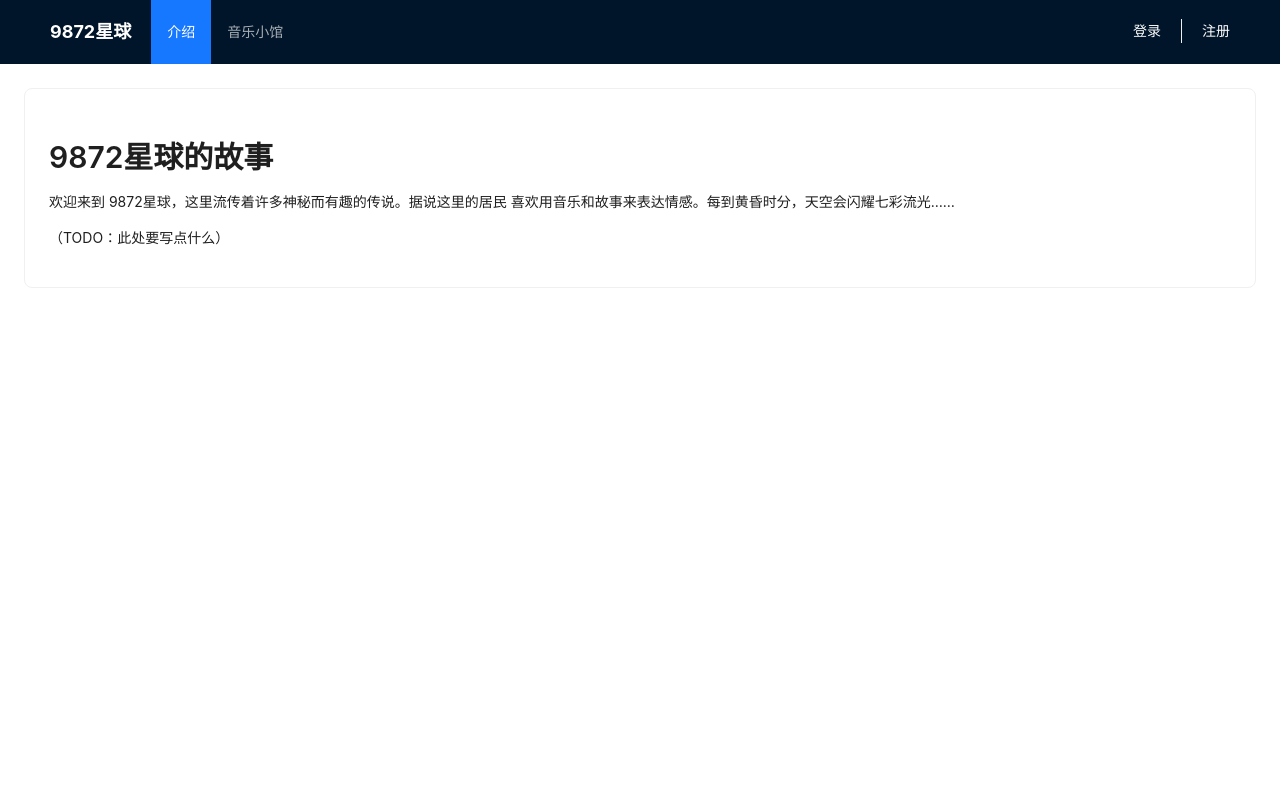
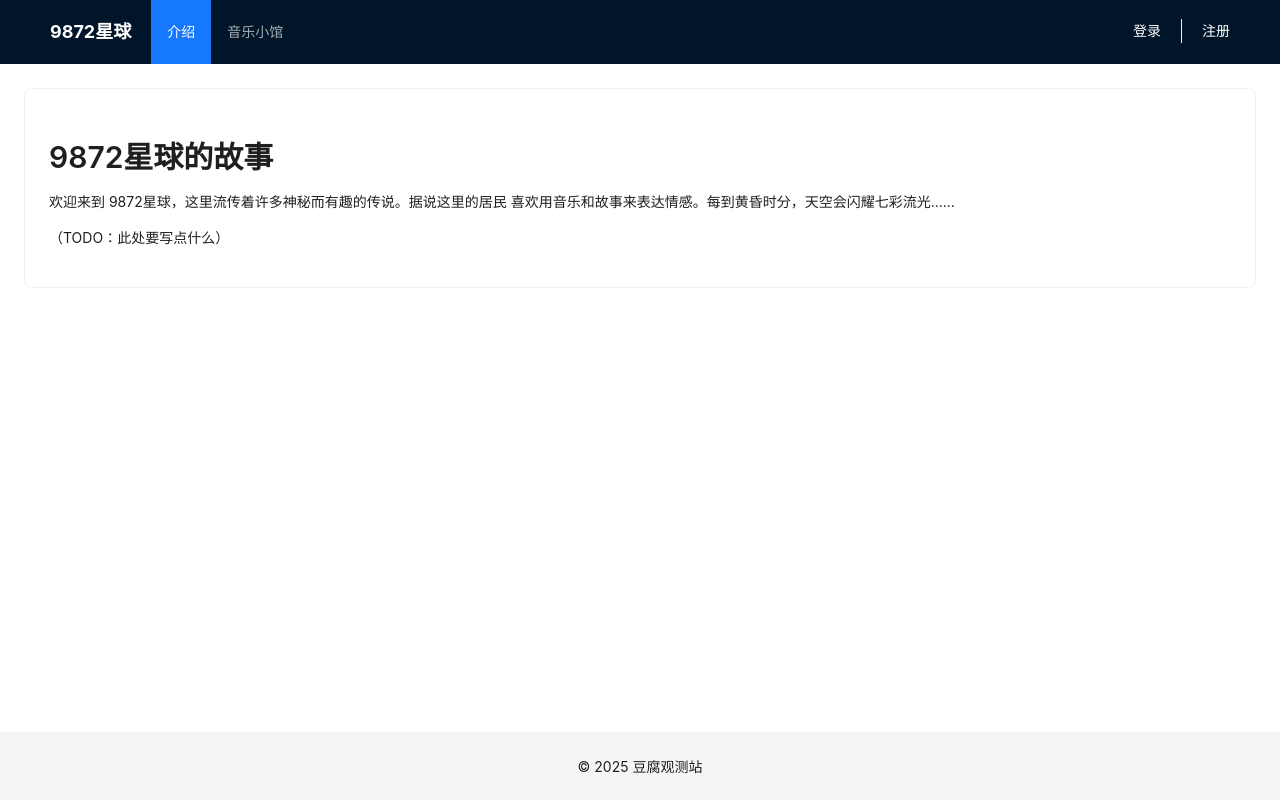
Before and after one commit to MayoPickle/tofu-vtubia-tianjiu, a React (Create React App) app in the folder frontend/: page /intro in a window 1280 px wide. Built offline with nearby package versions, Linux system fonts and the light colour scheme; no server answers.

Commit message:
feat: add global Footer to App component for improved layout and branding

```diff
--- a/frontend/src/App.js
+++ b/frontend/src/App.js
@@ -7,7 +7,7 @@ import SongList from './components/SongList';
 import AdminAuth from './components/AdminAuth';
 import AdminUserList from './components/AdminUserList';
 
-const { Header, Content } = Layout;
+const { Header, Content, Footer } = Layout;
 
 function App() {
   const location = useLocation();
@@ -73,6 +73,10 @@ function App() {
           <Route path="*" element={<Navigate to="/" />} />
         </Routes>
       </Content>
+      {/* 全局 Footer */}
+      <Footer style={{ textAlign: 'center' }}>
+        © 2025 豆腐观测站
+      </Footer>
     </Layout>
   );
 }
```
